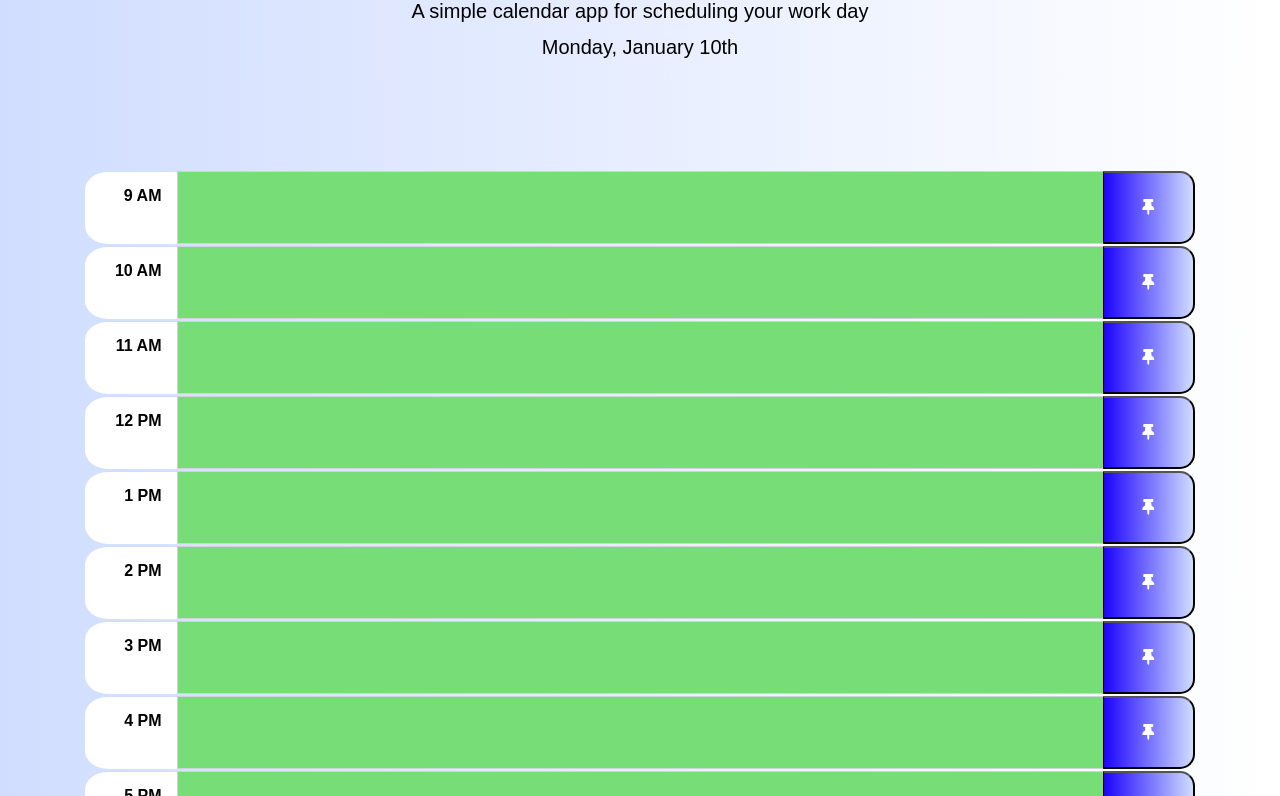
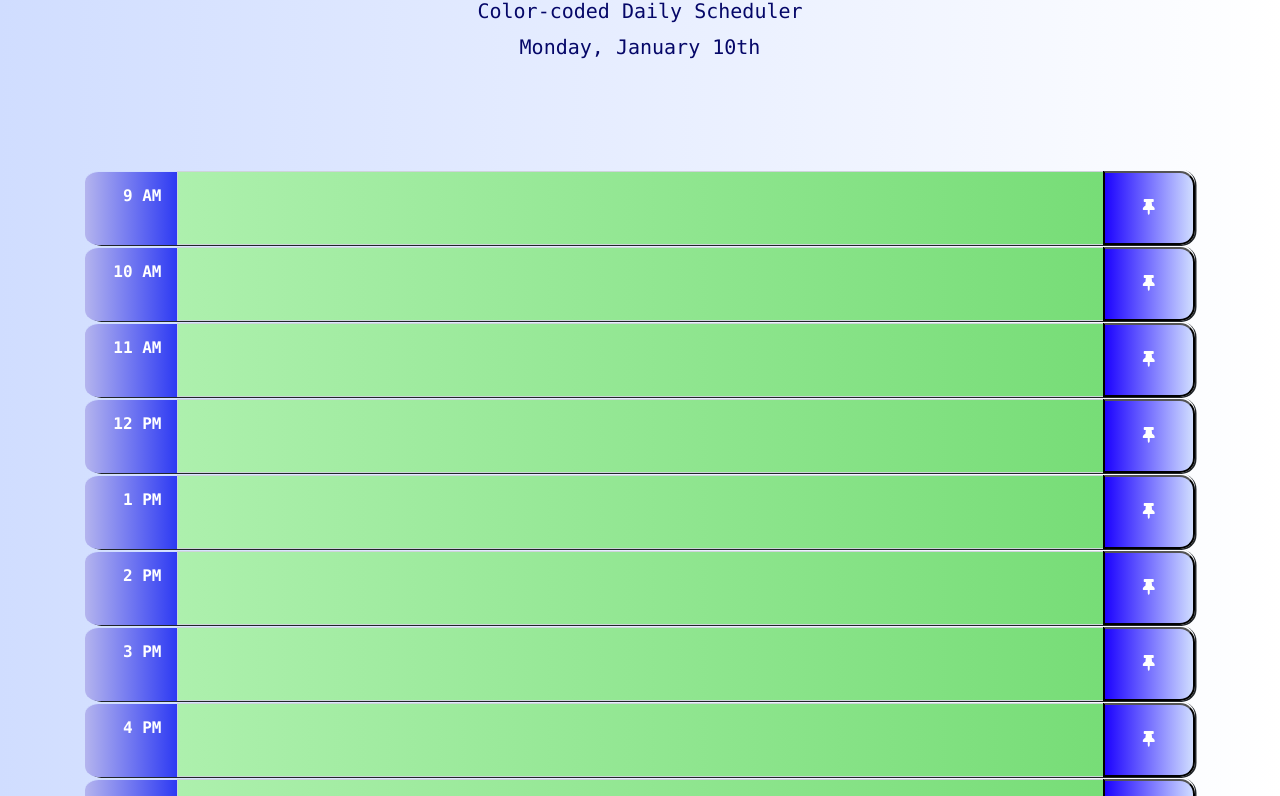
Before and after one commit to doctordutch/liteschedule, a plain HTML site: page index.html in a window 1280 px wide. Shown: the part 177-973 px from the top of the page. Drawn offline with nearby package versions, Linux system fonts and the light colour scheme.

Commit message:
finishing up

```diff
--- a/css/style.css
+++ b/css/style.css
@@ -1,11 +1,9 @@
 body {
-  font-family: "Goudy Bookletter 1911", sans-serif;
+  font-family: "Lucida Console", Courier, monospace;
   background: linear-gradient(to left, #FFFFFF, #d0ddff);
   font-size: 16px;
   line-height: 1;
 }
-
-/* give more bootstrap responsiveness to overall page */
 
 textarea{
   background: transparent;
@@ -18,10 +16,9 @@ textarea{
 
 .jumbotron {
   text-align: center;
+  letter-spacing: -1.5 px;
   background-color: transparent;
-  color: black;
-  border-radius: 0;
-  border-bottom: 10px solid linear-gradient(to right, #FFFFFF, #d0ddff);
+  color: rgb(5, 7, 104);
 }
 
 .description {
@@ -30,20 +27,22 @@ textarea{
 
 .time-block{
   text-align: center;
+  box-shadow: 1.5px 1px;
   border-radius: 15px;
+  border-top: 1px solid transparent;
 }
 
 .row {
   white-space: pre-wrap;
   height: 75px;
-  border-top: 2px solid transparent;
+  border-top: 1px solid transparent;
 }
 
 .hour {
-  background-color: #ffffff;
-  border-top-left-radius: 25%;
-  border-bottom-left-radius: 25%;
-  color: #000000;
+  background: linear-gradient(to left, #2c39f3, #b4b4ee);
+  border-top-left-radius: 15%;
+  border-bottom-left-radius: 15%;
+  color: #ffffff;
   font-weight: 600;
   border-top: 1px solid #d0ddff;
 }
@@ -55,23 +54,23 @@ textarea{
 }
 
 .past {
-  background-color: #d3d3d3;
+  background: linear-gradient(to left, #aab1b6, #edeeee);
+  color: black;
+}
+
+.present {
+  background: linear-gradient(to left, #f35047, #ff837d);
   color: black;
   font-weight: bold;
 }
 
-.present {
-  background-color: #ff6961;
-  color: white;
-}
-
 .future {
-  background-color: #77dd77;
-  color: white;
+  background: linear-gradient(to left, #77dd77, #adf0ad);
+  color: black;
 }
 
 .saveBtn {
-  border-left: 1px solid black;
+  border-left: 2px solid black;
   border-top-right-radius: 15px;
   border-bottom-right-radius: 15px;
   background: linear-gradient(to right, #1c03ff, #d0ddff);
@@ -80,5 +79,5 @@ textarea{
 
 .saveBtn i:hover {
   font-size: 35px;
-  transition: all .3s ease-in-out;
+  transition: all .2s linear;
 }
--- a/index.html
+++ b/index.html
@@ -15,12 +15,12 @@
 
 <body>
   <header class="jumbotron">
-    <h1 class="display-2">Work Day Scheduler</h1>
-    <p class="lead">A simple calendar app for scheduling your work day</p>
+    <h1 class="display-2">Today In Color</h1>
+    <p class="lead">Color-coded Daily Scheduler</p>
     <p id="currentDay" class="lead"></p>
   </header>
   <div class="container">
-    <!-- Timeblocks go here -->
+    <!-- timeblocks will be generated dynamically -->
   </div>
 
   <script src="https://code.jquery.com/jquery-3.4.1.min.js"></script>
```
Also changed, not shown: 2 other files.
